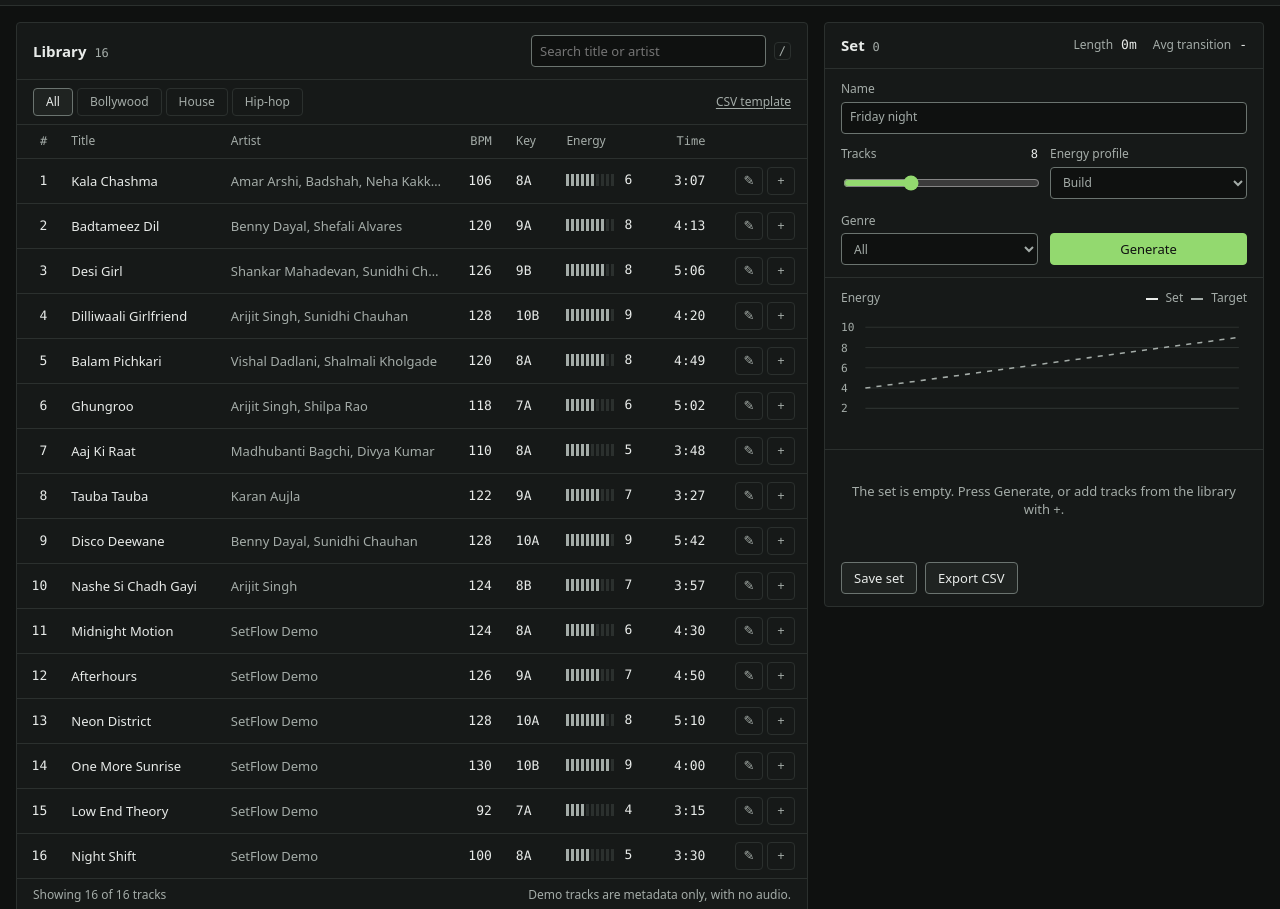
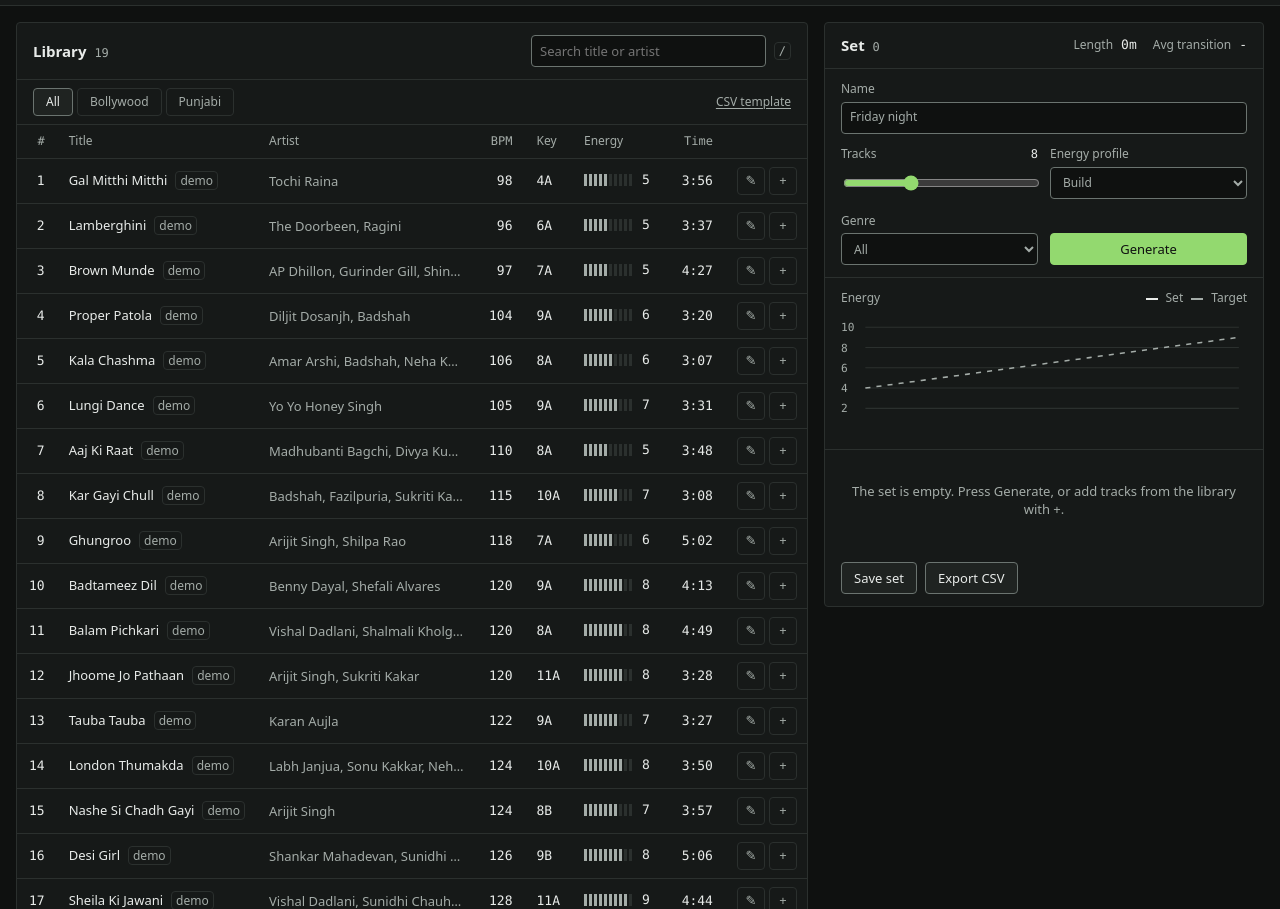
Before and after one commit to gosainansh8/setflow, a website with bundled scripts: page dist/index.html in a window 1280 px wide. Shown: the part 43-952 px from the top of the page. Built offline with nearby package versions, Linux system fonts and the light colour scheme.

Commit message:
Replace placeholder demo tracks with a realistic Bollywood set
Swap the made-up "SetFlow Demo" tracks for 19 real Bollywood and Punjabi
songs ordered from warm-up to peak, with estimated BPM, Camelot key and
energy. Tag them as demo metadata with no audio in the table. Build the
genre filters and generator genre list from the library, and replace old
demo tracks in saved browser data without touching user tracks.

```diff
--- a/dist/app.mjs
+++ b/dist/app.mjs
@@ -26,7 +26,23 @@ const $ = (s) => document.querySelector(s),
       : Array.from(crypto.getRandomValues(new Uint8Array(16)), (b) =>
           b.toString(16).padStart(2, "0"),
         ).join("");
+// Demo library: real songs I play, ordered roughly warm-up to peak.
+// BPM, Camelot key, energy and duration are my estimates for planning,
+// not measured from audio, and no audio ships with the app.
+const demoVersion = 2;
 const seed = [
+  ["Gal Mitthi Mitthi", "Tochi Raina", 98, "4A", 5, 236, "Bollywood"],
+  ["Lamberghini", "The Doorbeen, Ragini", 96, "6A", 5, 217, "Punjabi"],
+  [
+    "Brown Munde",
+    "AP Dhillon, Gurinder Gill, Shinda Kahlon",
+    97,
+    "7A",
+    5,
+    267,
+    "Punjabi",
+  ],
+  ["Proper Patola", "Diljit Dosanjh, Badshah", 104, "9A", 6, 200, "Punjabi"],
   [
     "Kala Chashma",
     "Amar Arshi, Badshah, Neha Kakkar",
@@ -35,8 +51,27 @@ const seed = [
     6,
     187,
     "Bollywood",
-    "#a86d42",
   ],
+  ["Lungi Dance", "Yo Yo Honey Singh", 105, "9A", 7, 211, "Bollywood"],
+  [
+    "Aaj Ki Raat",
+    "Madhubanti Bagchi, Divya Kumar",
+    110,
+    "8A",
+    5,
+    228,
+    "Bollywood",
+  ],
+  [
+    "Kar Gayi Chull",
+    "Badshah, Fazilpuria, Sukriti Kakar, Neha Kakkar",
+    115,
+    "10A",
+    7,
+    188,
+    "Bollywood",
+  ],
+  ["Ghungroo", "Arijit Singh, Shilpa Rao", 118, "7A", 6, 302, "Bollywood"],
   [
     "Badtameez Dil",
     "Benny Dayal, Shefali Alvares",
@@ -45,17 +80,53 @@ const seed = [
     8,
     253,
     "Bollywood",
-    "#9a4252",
   ],
   [
+    "Balam Pichkari",
+    "Vishal Dadlani, Shalmali Kholgade",
+    120,
+    "8A",
+    8,
+    289,
+    "Bollywood",
+  ],
+  [
+    "Jhoome Jo Pathaan",
+    "Arijit Singh, Sukriti Kakar",
+    120,
+    "11A",
+    8,
+    208,
+    "Bollywood",
+  ],
+  ["Tauba Tauba", "Karan Aujla", 122, "9A", 7, 207, "Bollywood"],
+  [
+    "London Thumakda",
+    "Labh Janjua, Sonu Kakkar, Neha Kakkar",
+    124,
+    "10A",
+    8,
+    230,
+    "Bollywood",
+  ],
+  ["Nashe Si Chadh Gayi", "Arijit Singh", 124, "8B", 7, 237, "Bollywood"],
+  [
     "Desi Girl",
-    "Shankar Mahadevan, Sunidhi Chauhan",
+    "Shankar Mahadevan, Sunidhi Chauhan, Vishal Dadlani",
     126,
     "9B",
     8,
     306,
     "Bollywood",
-    "#af8249",
+  ],
+  [
+    "Sheila Ki Jawani",
+    "Vishal Dadlani, Sunidhi Chauhan",
+    128,
+    "11A",
+    9,
+    284,
+    "Bollywood",
   ],
   [
     "Dilliwaali Girlfriend",
@@ -65,39 +136,7 @@ const seed = [
     9,
     260,
     "Bollywood",
-    "#6c759f",
   ],
-  [
-    "Balam Pichkari",
-    "Vishal Dadlani, Shalmali Kholgade",
-    120,
-    "8A",
-    8,
-    289,
-    "Bollywood",
-    "#8b5680",
-  ],
-  [
-    "Ghungroo",
-    "Arijit Singh, Shilpa Rao",
-    118,
-    "7A",
-    6,
-    302,
-    "Bollywood",
-    "#557b92",
-  ],
-  [
-    "Aaj Ki Raat",
-    "Madhubanti Bagchi, Divya Kumar",
-    110,
-    "8A",
-    5,
-    228,
-    "Bollywood",
-    "#537b54",
-  ],
-  ["Tauba Tauba", "Karan Aujla", 122, "9A", 7, 207, "Bollywood", "#a17a4c"],
   [
     "Disco Deewane",
     "Benny Dayal, Sunidhi Chauhan",
@@ -106,26 +145,9 @@ const seed = [
     9,
     342,
     "Bollywood",
-    "#8d666d",
   ],
-  [
-    "Nashe Si Chadh Gayi",
-    "Arijit Singh",
-    124,
-    "8B",
-    7,
-    237,
-    "Bollywood",
-    "#4e7d79",
-  ],
-  ["Midnight Motion", "SetFlow Demo", 124, "8A", 6, 270, "House", "#4f6d8b"],
-  ["Afterhours", "SetFlow Demo", 126, "9A", 7, 290, "House", "#795a9c"],
-  ["Neon District", "SetFlow Demo", 128, "10A", 8, 310, "House", "#a28b52"],
-  ["One More Sunrise", "SetFlow Demo", 130, "10B", 9, 240, "House", "#b46856"],
-  ["Low End Theory", "SetFlow Demo", 92, "7A", 4, 195, "Hip-hop", "#66816f"],
-  ["Night Shift", "SetFlow Demo", 100, "8A", 5, 210, "Hip-hop", "#86654f"],
 ].map((t, i) => ({
-  id: "demo-" + i,
+  id: `demo${demoVersion}-${i}`,
   title: t[0],
   artist: t[1],
   bpm: t[2],
@@ -133,7 +155,6 @@ const seed = [
   energy: t[4],
   duration: t[5],
   genre: t[6],
-  color: t[7],
   source: "demo",
 }));
 const storageKey = "setflow-v1";
@@ -169,6 +190,23 @@ try {
       ? stored.shape
       : "build";
     setName = String(stored.setName || setName);
+    if (stored.demoVersion !== demoVersion) {
+      const oldDemo = new Set(
+        tracks.filter((t) => t.source === "demo").map((t) => t.id),
+      );
+      if (oldDemo.size) {
+        tracks = [...seed, ...tracks.filter((t) => !oldDemo.has(t.id))];
+        setIds = setIds.filter((id) => !oldDemo.has(id));
+        saved = saved.map((s) => ({
+          ...s,
+          trackIds: s.trackIds.filter((id) => !oldDemo.has(id)),
+        }));
+      }
+      // Record the new version so edits to demo tracks survive reloads.
+      // Deferred until the module has finished loading, because persist()
+      // can show a toast, which uses state declared further down.
+      queueMicrotask(persist);
+    }
   }
 } catch {
   tracks = seed;
@@ -193,7 +231,7 @@ function persist() {
   try {
     localStorage.setItem(
       storageKey,
-      JSON.stringify({ tracks, saved, setIds, shape, setName }),
+      JSON.stringify({ tracks, saved, setIds, shape, setName, demoVersion }),
     );
     return true;
   } catch {
@@ -215,7 +253,28 @@ function bars(e) {
 function currentSet() {
   return setIds.map((id) => tracks.find((t) => t.id === id)).filter(Boolean);
 }
+const genreChoices = ["Bollywood", "Punjabi", "House", "Hip-hop", "Other"];
+function genres() {
+  return [...new Set(tracks.map((t) => t.genre))].sort();
+}
+function renderGenreControls() {
+  const list = genres();
+  if (filter !== "All" && !list.includes(filter)) filter = "All";
+  $("#genreFilters").innerHTML = ["All", ...list]
+    .map(
+      (g) =>
+        `<button class="chip" data-filter="${esc(g)}" aria-pressed="${g === filter}">${esc(g)}</button>`,
+    )
+    .join("");
+  const select = $("#buildGenre"),
+    current = select.value || "All";
+  select.innerHTML = ["All", ...list]
+    .map((g) => `<option value="${esc(g)}">${esc(g)}</option>`)
+    .join("");
+  select.value = list.includes(current) ? current : "All";
+}
 function renderLibrary() {
+  renderGenreControls();
   const ts = tracks.filter(
     (t) =>
       (filter === "All" || t.genre === filter) &&
@@ -229,11 +288,12 @@ function renderLibrary() {
   $("#trackRows").innerHTML = ts
     .map((t, i) => {
       const inSet = setIds.includes(t.id);
-      return `<tr><td class="num">${i + 1}</td><td class="title" title="${esc(t.title)}">${esc(t.title)}</td><td class="artist" title="${esc(t.artist)}">${esc(t.artist)}</td><td class="num">${t.bpm}</td><td class="mono">${esc(t.key)}</td><td>${bars(t.energy)}</td><td class="num">${duration(t.duration)}</td><td><div class="rowactions">${media.has(t.id) ? `<button class="iconbtn" data-action="play" data-id="${esc(t.id)}" aria-label="Play ${esc(t.title)}" title="Play">▶</button>` : ""}<button class="iconbtn" data-action="edit" data-id="${esc(t.id)}" aria-label="Edit ${esc(t.title)}" title="Edit">✎</button><button class="iconbtn" data-action="add" data-id="${esc(t.id)}" aria-label="${inSet ? `${esc(t.title)} is in the set` : `Add ${esc(t.title)} to set`}" title="${inSet ? "In set" : "Add to set"}"${inSet ? " aria-disabled=\"true\"" : ""}>${inSet ? "✓" : "+"}</button></div></td></tr>`;
+      return `<tr><td class="num">${i + 1}</td><td class="title" title="${esc(t.title)}">${esc(t.title)}${t.source === "demo" ? '<span class="tag" title="Demo metadata, no audio">demo</span>' : ""}</td><td class="artist" title="${esc(t.artist)}">${esc(t.artist)}</td><td class="num">${t.bpm}</td><td class="mono">${esc(t.key)}</td><td>${bars(t.energy)}</td><td class="num">${duration(t.duration)}</td><td><div class="rowactions">${media.has(t.id) ? `<button class="iconbtn" data-action="play" data-id="${esc(t.id)}" aria-label="Play ${esc(t.title)}" title="Play">▶</button>` : ""}<button class="iconbtn" data-action="edit" data-id="${esc(t.id)}" aria-label="Edit ${esc(t.title)}" title="Edit">✎</button><button class="iconbtn" data-action="add" data-id="${esc(t.id)}" aria-label="${inSet ? `${esc(t.title)} is in the set` : `Add ${esc(t.title)} to set`}" title="${inSet ? "In set" : "Add to set"}"${inSet ? ' aria-disabled="true"' : ""}>${inSet ? "✓" : "+"}</button></div></td></tr>`;
     })
     .join("");
   $("#emptyLibrary").hidden = !!ts.length;
   $("#showing").textContent = `Showing ${ts.length} of ${tracks.length} tracks`;
+  $("#demoNote").hidden = !tracks.some((t) => t.source === "demo");
   $("#libraryCount").textContent = tracks.length;
   $("#savedCount").textContent = saved.length;
   $("#sortTitle").setAttribute(
@@ -339,7 +399,7 @@ function editTrack(id) {
   };
   modal(
     id ? "Edit track" : "Add track",
-    `<form id="trackForm"><label>Track title<input name="title" value="${esc(t.title)}" required maxlength="160"></label><label>Artist<input name="artist" value="${esc(t.artist)}" maxlength="160"></label><div class="formgrid"><label>BPM<input name="bpm" type="number" min="40" max="240" step=".1" value="${t.bpm}" required></label><label>Camelot key<select name="key">${Array.from({ length: 12 }, (_, i) => ["A", "B"].map((m) => `<option ${t.key === `${i + 1}${m}` ? "selected" : ""}>${i + 1}${m}</option>`).join("")).join("")}</select></label><label>Energy (1 to 10)<input name="energy" type="number" min="1" max="10" value="${t.energy}" required></label><label>Duration (seconds)<input name="duration" type="number" min="1" max="7200" value="${t.duration}" required></label></div><label>Genre<select name="genre">${["Bollywood", "House", "Hip-hop", "Other"].map((g) => `<option ${g === t.genre ? "selected" : ""}>${g}</option>`).join("")}</select></label><div class="formerror" id="formError"></div><button class="btn btn-primary full" type="submit">${id ? "Save changes" : "Add track"}</button>${id ? '<button class="btn btn-quiet full" type="button" id="deleteTrack">Remove from library</button>' : ""}<p>${t.source === "demo" ? "Demo metadata only, no audio. Adjust it to match your version of the track." : t.source === "audio" ? "Analyzed from audio. Check BPM, key and energy by ear before you play out." : "Copy the values from your DJ software or enter your own."}</p></form>`,
+    `<form id="trackForm"><label>Track title<input name="title" value="${esc(t.title)}" required maxlength="160"></label><label>Artist<input name="artist" value="${esc(t.artist)}" maxlength="160"></label><div class="formgrid"><label>BPM<input name="bpm" type="number" min="40" max="240" step=".1" value="${t.bpm}" required></label><label>Camelot key<select name="key">${Array.from({ length: 12 }, (_, i) => ["A", "B"].map((m) => `<option ${t.key === `${i + 1}${m}` ? "selected" : ""}>${i + 1}${m}</option>`).join("")).join("")}</select></label><label>Energy (1 to 10)<input name="energy" type="number" min="1" max="10" value="${t.energy}" required></label><label>Duration (seconds)<input name="duration" type="number" min="1" max="7200" value="${t.duration}" required></label></div><label>Genre<select name="genre">${[...new Set([...genreChoices, t.genre])].map((g) => `<option ${g === t.genre ? "selected" : ""}>${g}</option>`).join("")}</select></label><div class="formerror" id="formError"></div><button class="btn btn-primary full" type="submit">${id ? "Save changes" : "Add track"}</button>${id ? '<button class="btn btn-quiet full" type="button" id="deleteTrack">Remove from library</button>' : ""}<p>${t.source === "demo" ? "Demo metadata only, no audio. Adjust it to match your version of the track." : t.source === "audio" ? "Analyzed from audio. Check BPM, key and energy by ear before you play out." : "Copy the values from your DJ software or enter your own."}</p></form>`,
   );
   $("#trackForm").onsubmit = (e) => {
     e.preventDefault();
@@ -618,16 +678,12 @@ $("#modal").onclick = (e) => {
 $("#addBtn").onclick = () => editTrack();
 $("#importBtn").onclick = showImport;
 $("#fileInput").onchange = (e) => importFiles(e.target.files);
-$$("[data-filter]").forEach(
-  (b) =>
-    (b.onclick = () => {
-      filter = b.dataset.filter;
-      $$("[data-filter]").forEach((x) =>
-        x.setAttribute("aria-pressed", String(x === b)),
-      );
-      renderLibrary();
-    }),
-);
+$("#genreFilters").onclick = (e) => {
+  const b = e.target.closest("[data-filter]");
+  if (!b) return;
+  filter = b.dataset.filter;
+  renderLibrary();
+};
 $("#searchInput").oninput = (e) => {
   query = e.target.value;
   renderLibrary();
@@ -730,7 +786,9 @@ $("#setList").ondragstart = (e) => {
 $("#setList").ondragover = (e) => {
   e.preventDefault();
   const row = e.target.closest("[data-index]");
-  $$(".drop-target").forEach((x) => x !== row && x.classList.remove("drop-target"));
+  $$(".drop-target").forEach(
+    (x) => x !== row && x.classList.remove("drop-target"),
+  );
   if (row && +row.dataset.index !== dragged) row.classList.add("drop-target");
 };
 $("#setList").ondrop = (e) => {
@@ -808,7 +866,7 @@ $("#templateBtn").onclick = () =>
         key: "8A",
         energy: 7,
         duration: 240,
-        genre: "House",
+        genre: "Bollywood",
       },
     ]),
   );
--- a/dist/index.html
+++ b/dist/index.html
@@ -43,21 +43,17 @@
                 id="searchInput"
                 type="search"
                 placeholder="Search title or artist"
-                autocomplete="off" /><kbd>/</kbd></label
+                autocomplete="off"
+              /><kbd>/</kbd></label
             >
           </div>
           <div class="toolbar">
-            <div class="filters" role="group" aria-label="Genre filter">
-              <button class="chip" data-filter="All" aria-pressed="true">
-                All</button
-              ><button class="chip" data-filter="Bollywood" aria-pressed="false">
-                Bollywood</button
-              ><button class="chip" data-filter="House" aria-pressed="false">
-                House</button
-              ><button class="chip" data-filter="Hip-hop" aria-pressed="false">
-                Hip-hop
-              </button>
-            </div>
+            <div
+              class="filters"
+              id="genreFilters"
+              role="group"
+              aria-label="Genre filter"
+            ></div>
             <button class="link" id="templateBtn">CSV template</button>
           </div>
           <div class="tablewrap">
@@ -84,7 +80,10 @@
           </div>
           <div class="pane-foot">
             <span id="showing"></span
-            ><span>Demo tracks are metadata only, with no audio.</span>
+            ><span id="demoNote"
+              >Tracks tagged demo are metadata only (my estimates), with no
+              audio.</span
+            >
           </div>
         </section>
         <section class="pane set" aria-labelledby="setHeading">
@@ -109,12 +108,7 @@
             /></label>
             <label class="field"
               >Tracks <output class="mono" id="countOutput">8</output
-              ><input
-                id="trackCount"
-                type="range"
-                min="2"
-                max="20"
-                value="8"
+              ><input id="trackCount" type="range" min="2" max="20" value="8"
             /></label>
             <label class="field"
               >Energy profile<select id="shape">
@@ -123,23 +117,15 @@
                 <option value="steady">Steady</option>
               </select></label
             >
-            <label class="field"
-              >Genre<select id="buildGenre">
-                <option value="All">All</option>
-                <option>Bollywood</option>
-                <option>House</option>
-                <option>Hip-hop</option>
-                <option>Other</option>
-              </select></label
-            >
+            <label class="field">Genre<select id="buildGenre"></select></label>
             <button class="btn btn-primary" id="generateBtn">Generate</button>
           </div>
           <figure class="curve">
             <figcaption>
               <span>Energy</span
               ><span class="legend"
-                ><i class="swatch actual"></i>Set <i class="swatch target"></i
-                >Target</span
+                ><i class="swatch actual"></i>Set
+                <i class="swatch target"></i>Target</span
               >
             </figcaption>
             <svg
--- a/dist/style.css
+++ b/dist/style.css
@@ -390,6 +390,15 @@ td.artist {
   text-overflow: ellipsis;
   color: var(--text-muted);
 }
+.tag {
+  margin-left: var(--space-2);
+  padding: 0 var(--space-1);
+  border: 1px solid var(--line);
+  border-radius: var(--radius);
+  font-size: var(--text-xs);
+  font-weight: 400;
+  color: var(--text-muted);
+}
 .energy {
   display: inline-flex;
   align-items: center;
```
